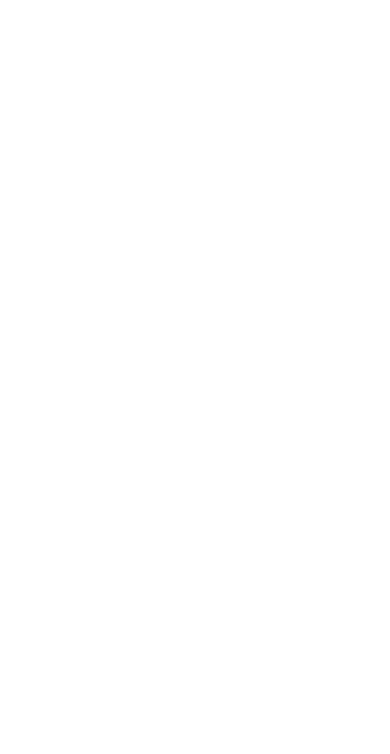
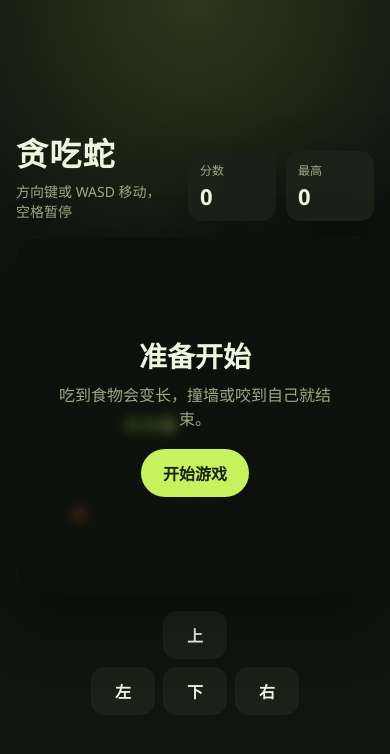
Before and after one commit to pmouy-666/personal-web-development, a plain HTML site: page index.html in a window 390 px wide. Drawn offline with Linux system fonts and the light colour scheme.

Commit message:
tanchi snack

```diff
--- a/index.html
+++ b/index.html
@@ -1,12 +1,55 @@
 <!DOCTYPE html>
-<html lang="en">
+<html lang="zh-CN">
 <head>
     <meta charset="UTF-8">
     <meta name="viewport" content="width=device-width, initial-scale=1.0">
-    <title>PMOUY[callo~~~]</title>
+    <title>PMOUY</title>
     <link rel="icon" href="img/my photo.jpg" type="image/x-icon">
+    <link rel="stylesheet" href="style.css">
 </head>
 <body>
+    <main class="app">
+        <section class="game">
+            <header class="top">
+                <div>
+                    <h1>贪吃蛇</h1>
+                    <p class="hint">方向键或 WASD 移动，空格暂停</p>
+                </div>
+                <div class="scores">
+                    <div class="score">
+                        <span>分数</span>
+                        <strong id="score">0</strong>
+                    </div>
+                    <div class="score">
+                        <span>最高</span>
+                        <strong id="best">0</strong>
+                    </div>
+                </div>
+            </header>
 
+            <div class="board-wrap">
+                <canvas id="board" width="480" height="480"></canvas>
+                <div class="overlay" id="overlay">
+                    <div class="card">
+                        <h2 id="overlay-title">准备开始</h2>
+                        <p id="overlay-text">吃到食物会变长，撞墙或咬到自己就结束。</p>
+                        <button id="action" type="button">开始游戏</button>
+                    </div>
+                </div>
+            </div>
+
+            <div class="controls" aria-label="方向控制">
+                <div class="controls-row">
+                    <button class="pad" type="button" data-dir="up">上</button>
+                </div>
+                <div class="controls-row">
+                    <button class="pad" type="button" data-dir="left">左</button>
+                    <button class="pad" type="button" data-dir="down">下</button>
+                    <button class="pad" type="button" data-dir="right">右</button>
+                </div>
+            </div>
+        </section>
+    </main>
+    <script src="jiaoben.js"></script>
 </body>
 </html>
--- a/jiaoben.js
+++ b/jiaoben.js
@@ -0,0 +1,231 @@
+const COLS = 20;
+const ROWS = 20;
+const BEST_KEY = "snake-best-score";
+
+const canvas = document.getElementById("board");
+const ctx = canvas.getContext("2d");
+const scoreEl = document.getElementById("score");
+const bestEl = document.getElementById("best");
+const overlay = document.getElementById("overlay");
+const overlayTitle = document.getElementById("overlay-title");
+const overlayText = document.getElementById("overlay-text");
+const actionBtn = document.getElementById("action");
+
+const cell = canvas.width / COLS;
+
+const dirs = {
+  up: { x: 0, y: -1 },
+  down: { x: 0, y: 1 },
+  left: { x: -1, y: 0 },
+  right: { x: 1, y: 0 },
+};
+
+let snake;
+let direction;
+let nextDirection;
+let food;
+let score;
+let best = Number(localStorage.getItem(BEST_KEY)) || 0;
+let running = false;
+let paused = false;
+let timer = null;
+let tickMs = 140;
+
+bestEl.textContent = String(best);
+
+function sameCell(a, b) {
+  return a.x === b.x && a.y === b.y;
+}
+
+function randomFood() {
+  const open = [];
+  for (let y = 0; y < ROWS; y += 1) {
+    for (let x = 0; x < COLS; x += 1) {
+      if (!snake.some((part) => part.x === x && part.y === y)) {
+        open.push({ x, y });
+      }
+    }
+  }
+  if (open.length === 0) return null;
+  return open[Math.floor(Math.random() * open.length)];
+}
+
+function reset() {
+  snake = [
+    { x: 8, y: 10 },
+    { x: 7, y: 10 },
+    { x: 6, y: 10 },
+  ];
+  direction = dirs.right;
+  nextDirection = dirs.right;
+  score = 0;
+  tickMs = 140;
+  scoreEl.textContent = "0";
+  food = randomFood();
+}
+
+function drawCell(x, y, color, inset) {
+  const pad = inset;
+  ctx.fillStyle = color;
+  ctx.beginPath();
+  ctx.roundRect(
+    x * cell + pad,
+    y * cell + pad,
+    cell - pad * 2,
+    cell - pad * 2,
+    6
+  );
+  ctx.fill();
+}
+
+function draw() {
+  ctx.clearRect(0, 0, canvas.width, canvas.height);
+
+  if (food) drawCell(food.x, food.y, "#ff6b4a", 4);
+
+  snake.forEach((part, index) => {
+    const color = index === 0 ? "#d5ff78" : "#8fd14f";
+    drawCell(part.x, part.y, color, index === 0 ? 2 : 3);
+  });
+}
+
+function showOverlay(title, text, buttonLabel) {
+  overlayTitle.textContent = title;
+  overlayText.textContent = text;
+  actionBtn.textContent = buttonLabel;
+  overlay.hidden = false;
+}
+
+function hideOverlay() {
+  overlay.hidden = true;
+}
+
+function setDirection(next) {
+  if (!next) return;
+  if (next.x === -direction.x && next.y === -direction.y) return;
+  nextDirection = next;
+}
+
+function step() {
+  direction = nextDirection;
+  const head = snake[0];
+  const nextHead = { x: head.x + direction.x, y: head.y + direction.y };
+
+  const hitWall =
+    nextHead.x < 0 ||
+    nextHead.y < 0 ||
+    nextHead.x >= COLS ||
+    nextHead.y >= ROWS;
+  const hitSelf = snake.some((part) => sameCell(part, nextHead));
+
+  if (hitWall || hitSelf) {
+    endGame();
+    return;
+  }
+
+  snake.unshift(nextHead);
+
+  if (sameCell(nextHead, food)) {
+    score += 1;
+    scoreEl.textContent = String(score);
+    if (score > best) {
+      best = score;
+      bestEl.textContent = String(best);
+      localStorage.setItem(BEST_KEY, String(best));
+    }
+    food = randomFood();
+    if (!food) {
+      scoreEl.textContent = String(score);
+      draw();
+      running = false;
+      clearInterval(timer);
+      showOverlay("全部吃完", `棋盘已经占满，得分 ${score}。`, "再来一局");
+      return;
+    }
+    tickMs = Math.max(70, 140 - score * 4);
+    schedule();
+  } else {
+    snake.pop();
+  }
+
+  draw();
+}
+
+function schedule() {
+  clearInterval(timer);
+  timer = setInterval(() => {
+    if (running && !paused) step();
+  }, tickMs);
+}
+
+function startGame() {
+  reset();
+  running = true;
+  paused = false;
+  hideOverlay();
+  draw();
+  schedule();
+}
+
+function endGame() {
+  running = false;
+  clearInterval(timer);
+  draw();
+  showOverlay("游戏结束", `本局得分 ${score}。再来一局？`, "再来一局");
+}
+
+function togglePause() {
+  if (!running) return;
+  paused = !paused;
+  if (paused) {
+    showOverlay("已暂停", "按空格或点击继续。", "继续");
+  } else {
+    hideOverlay();
+  }
+}
+
+actionBtn.addEventListener("click", () => {
+  if (!running) startGame();
+  else if (paused) togglePause();
+});
+
+document.querySelectorAll("[data-dir]").forEach((button) => {
+  button.addEventListener("click", () => {
+    setDirection(dirs[button.dataset.dir]);
+    if (!running) startGame();
+    else if (paused) togglePause();
+  });
+});
+
+const keyMap = {
+  ArrowUp: dirs.up,
+  ArrowDown: dirs.down,
+  ArrowLeft: dirs.left,
+  ArrowRight: dirs.right,
+  w: dirs.up,
+  W: dirs.up,
+  s: dirs.down,
+  S: dirs.down,
+  a: dirs.left,
+  A: dirs.left,
+  d: dirs.right,
+  D: dirs.right,
+};
+
+document.addEventListener("keydown", (event) => {
+  if (event.key === " " || event.code === "Space") {
+    event.preventDefault();
+    if (!running) startGame();
+    else togglePause();
+    return;
+  }
+
+  const next = keyMap[event.key];
+  if (!next) return;
+  event.preventDefault();
+  setDirection(next);
+});
+
+reset();
+draw();
+showOverlay("准备开始", "吃到食物会变长，撞墙或咬到自己就结束。", "开始游戏");
--- /dev/null
+++ b/style.css
@@ -0,0 +1,182 @@
+:root {
+  --bg: #10140f;
+  --panel: #1a2218;
+  --line: rgba(214, 232, 176, 0.08);
+  --text: #eef6df;
+  --muted: #9aab86;
+  --accent: #c6f25d;
+  --accent-deep: #7ea832;
+  --food: #ff6b4a;
+  --danger: #ff8a73;
+  --shadow: 0 24px 60px rgba(0, 0, 0, 0.35);
+}
+
+* {
+  box-sizing: border-box;
+}
+
+html,
+body {
+  margin: 0;
+  min-height: 100%;
+}
+
+body {
+  font-family: "Segoe UI", "PingFang SC", "Microsoft YaHei", sans-serif;
+  color: var(--text);
+  background:
+    radial-gradient(circle at top, rgba(198, 242, 93, 0.16), transparent 32%),
+    var(--bg);
+}
+
+.app {
+  min-height: 100vh;
+  display: grid;
+  place-items: center;
+  padding: 32px 16px;
+}
+
+.game {
+  width: min(100%, 520px);
+  display: grid;
+  gap: 16px;
+}
+
+.top {
+  display: flex;
+  align-items: end;
+  justify-content: space-between;
+  gap: 16px;
+}
+
+h1 {
+  margin: 0;
+  font-size: 32px;
+  letter-spacing: 0.04em;
+}
+
+.hint {
+  margin: 6px 0 0;
+  color: var(--muted);
+  font-size: 14px;
+}
+
+.scores {
+  display: flex;
+  gap: 10px;
+}
+
+.score {
+  min-width: 88px;
+  padding: 10px 12px;
+  border-radius: 14px;
+  background: var(--panel);
+  box-shadow: var(--shadow);
+}
+
+.score span {
+  display: block;
+  color: var(--muted);
+  font-size: 12px;
+}
+
+.score strong {
+  display: block;
+  margin-top: 2px;
+  font-size: 22px;
+  font-variant-numeric: tabular-nums;
+}
+
+.board-wrap {
+  position: relative;
+  border-radius: 22px;
+  overflow: hidden;
+  background: #141b13;
+  box-shadow: var(--shadow);
+}
+
+canvas {
+  display: block;
+  width: 100%;
+  height: auto;
+  background:
+    linear-gradient(var(--line) 1px, transparent 1px),
+    linear-gradient(90deg, var(--line) 1px, transparent 1px),
+    #141b13;
+  background-size: 24px 24px;
+}
+
+.overlay {
+  position: absolute;
+  inset: 0;
+  display: grid;
+  place-items: center;
+  padding: 24px;
+  background: rgba(10, 14, 9, 0.72);
+  backdrop-filter: blur(6px);
+}
+
+.overlay[hidden] {
+  display: none;
+}
+
+.card {
+  width: min(100%, 280px);
+  text-align: center;
+}
+
+.card h2 {
+  margin: 0 0 8px;
+  font-size: 28px;
+}
+
+.card p {
+  margin: 0 0 18px;
+  color: var(--muted);
+  line-height: 1.5;
+}
+
+button {
+  border: 0;
+  border-radius: 999px;
+  padding: 12px 22px;
+  font: inherit;
+  font-weight: 700;
+  color: #17200d;
+  background: var(--accent);
+  cursor: pointer;
+}
+
+button:hover {
+  background: #d5ff78;
+}
+
+.controls {
+  display: grid;
+  justify-content: center;
+  gap: 8px;
+}
+
+.controls-row {
+  display: flex;
+  justify-content: center;
+  gap: 8px;
+}
+
+.pad {
+  width: 64px;
+  height: 48px;
+  border-radius: 14px;
+  color: var(--text);
+  background: var(--panel);
+}
+
+.pad:hover {
+  background: #243022;
+}
+
+@media (min-width: 720px) {
+  .controls {
+    display: none;
+  }
+}
```
